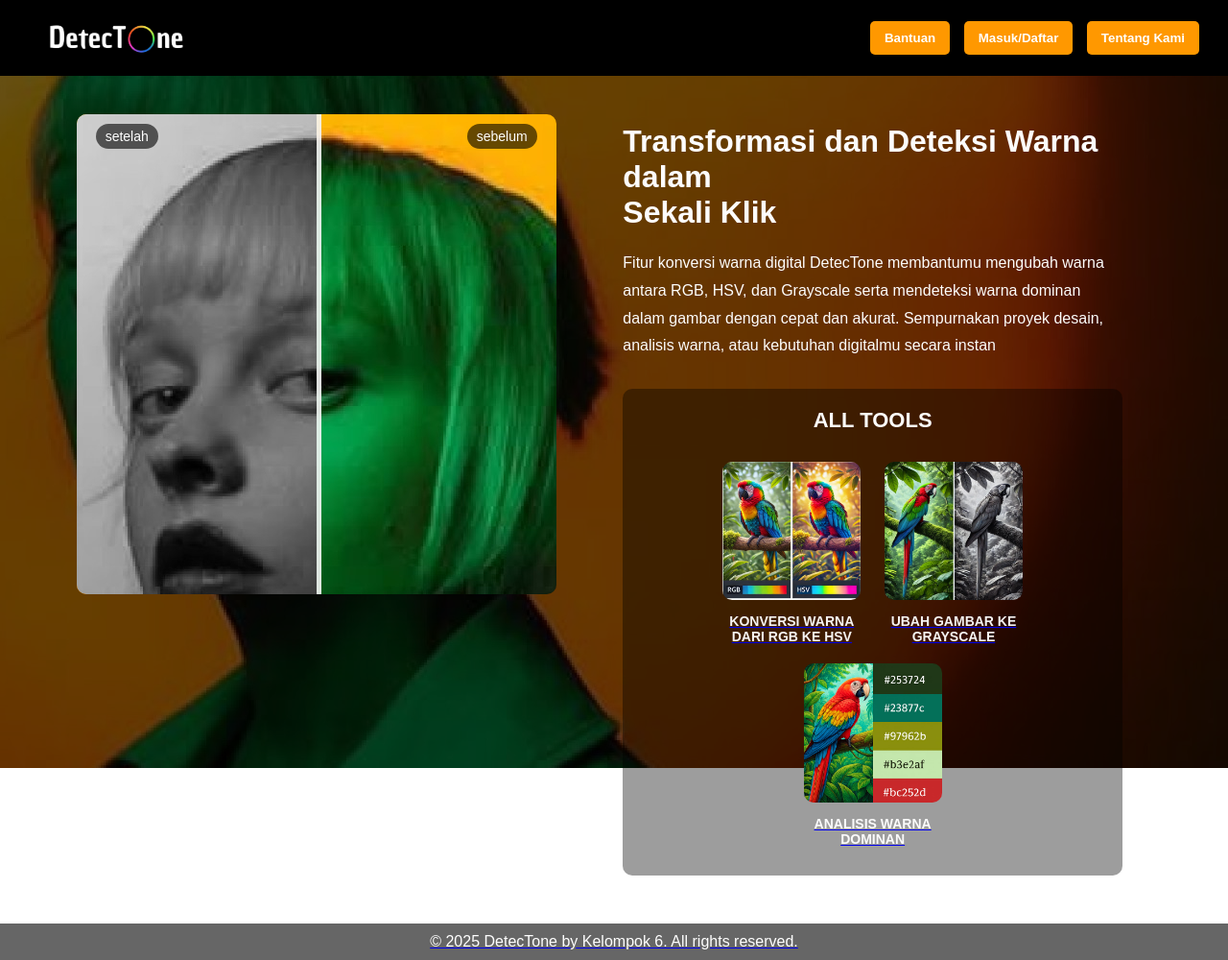
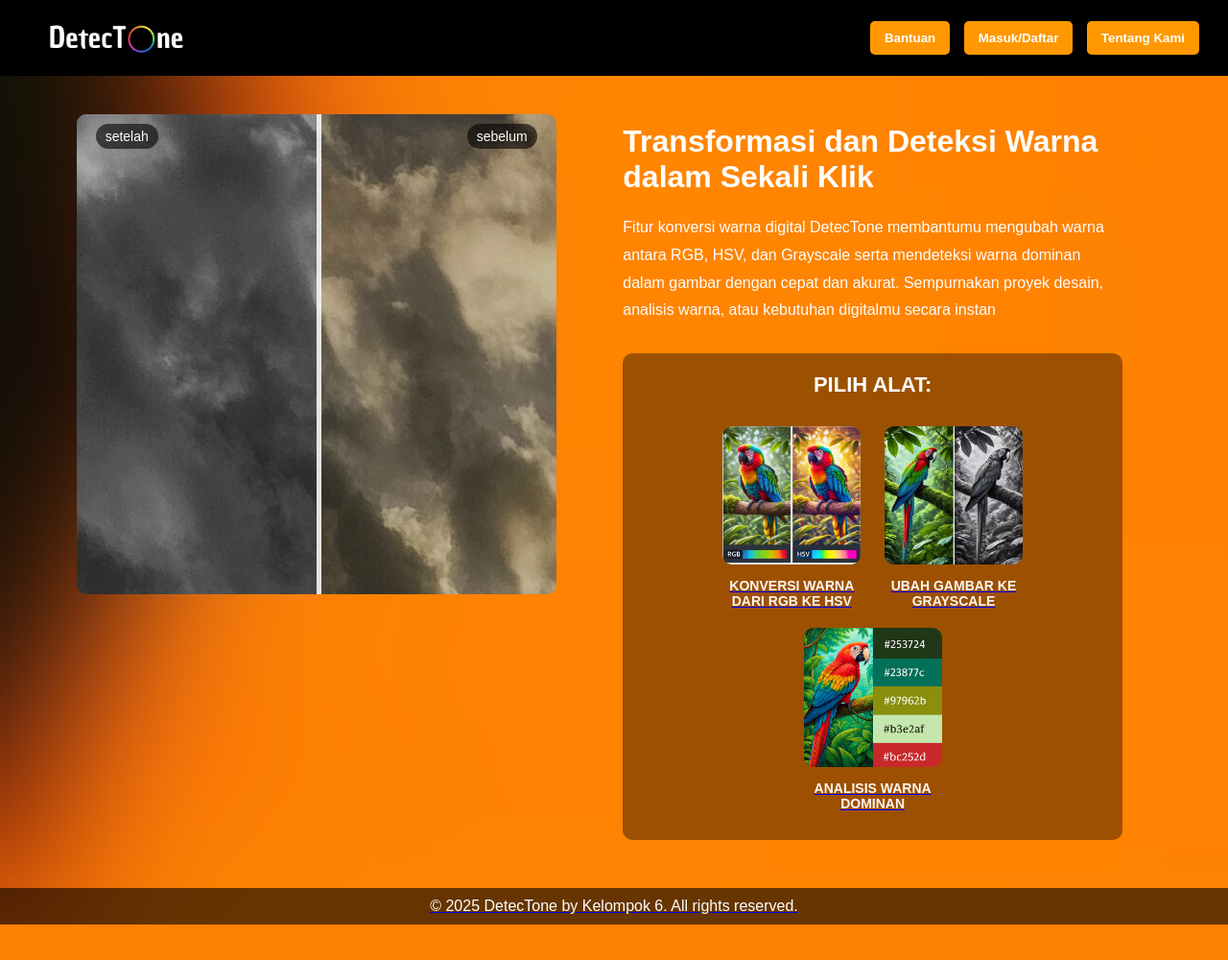
Before and after one commit to prasdionaditya/ilkom-23-citra-kelompok-6, a Flask app: page / in a window 1280 px wide. Shown: the whole page at 96% size. After the commit the page ends 963 px from the top, so only its background shows below. Run offline with Flask 3, Linux system fonts and the light colour scheme.

Commit message:
refactor background styling and update HTML structure for improved layout

```diff
--- a/app/static/css/style.css
+++ b/app/static/css/style.css
@@ -15,26 +15,16 @@
 }
 
   /* Background image full */
-.backgroundindex {
+.background {
     position: fixed;
     top: 0;
-    left: 0;
-    width: 100%;
+    width: 50%;
     height: 100%;
     background: url('../foto/background.jpg') no-repeat center center/cover;
     z-index: -1;
     filter: brightness(0.4);
-}
-
-.background {
-    position: fixed;
-    top: 0;
-    left: 0;
-    width: 100%;
-    height: 100%;
-    background-color: #d4d4d4e4;
-    z-index: -1;
-    filter: brightness(0.4);
+    filter: blur(8px);
+    transform: scale(10);
 }
 
 /* Header */
--- a/app/templates/index.html
+++ b/app/templates/index.html
@@ -7,7 +7,7 @@
     <link rel="stylesheet" href="{{ url_for('static', filename='css/style.css') }}">
 </head>
 <body>
-    <div class="backgroundindex"></div>
+    <div class="background"></div>
     <header>
         <div class="logo">
             <img src="{{ url_for('static', filename='foto/detectone.jpg') }}" alt="Logo DetecTone">
@@ -35,11 +35,11 @@
         </div>
 
         <div class="content">
-            <h1>Transformasi dan Deteksi Warna dalam <br> <b>Sekali Klik</b></h1>
+            <h1>Transformasi dan Deteksi Warna dalam <b>Sekali Klik</b></h1>
             <p>Fitur konversi warna digital DetecTone membantumu mengubah warna antara RGB, HSV, dan Grayscale serta mendeteksi warna dominan dalam gambar dengan cepat dan akurat. Sempurnakan proyek desain, analisis warna, atau kebutuhan digitalmu secara instan</p>
 
             <div class="tools">
-                <h2>ALL TOOLS</h2>
+                <h2>PILIH ALAT:</h2>
                 <div class="tool-item">
                     <a href="{{ url_for('hsv') }}">
                         <img src="{{ url_for('static', filename='foto/tool1.jpg') }}" alt="Konversi RGB ke HSV">
```
Also changed, not shown: app/static/foto/berwarna.jpg, app/static/foto/berwarnaaa.jpg (added).
